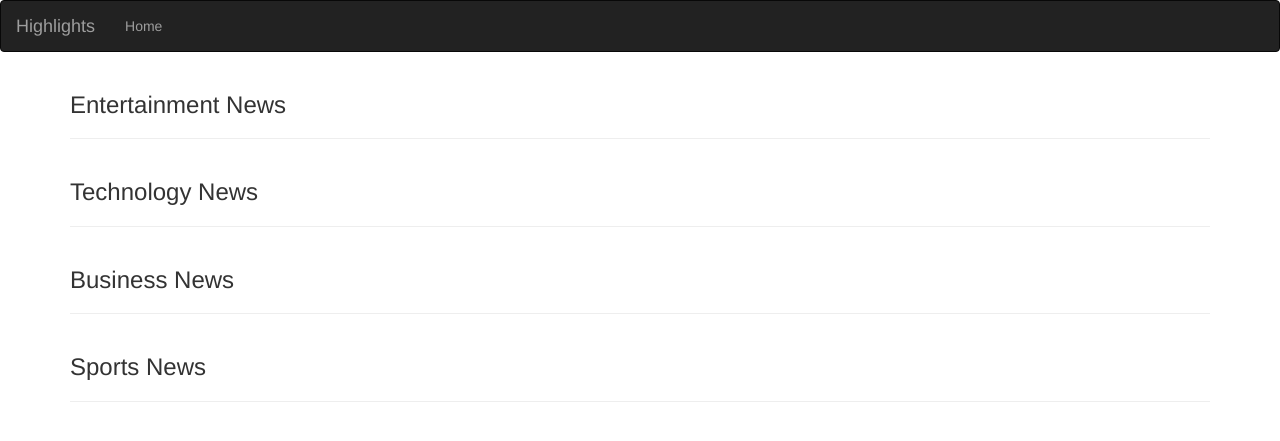
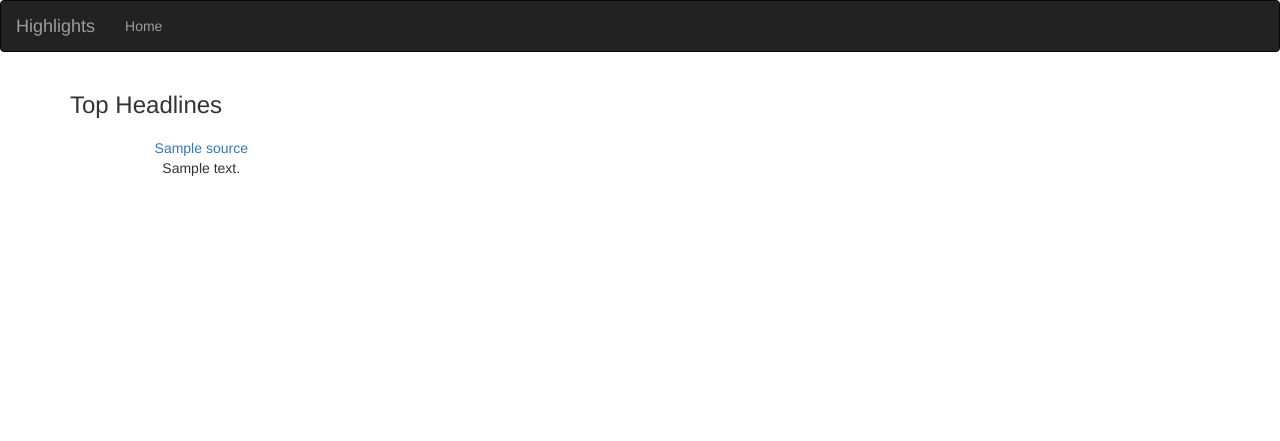
Before and after one commit to Jay-68/news-highlight, a Flask app: template app/templates/index.html in a window 1280 px wide. Shown: the top 441 px of the page. Run offline with Flask 2, Linux system fonts and the light colour scheme; the template is opened without the code that fills it: most values are stand-ins (such as "Sample title", 1, 10 or a date in 2020); some libraries are stand-ins or nearby versions.

Commit message:
sources list works

```diff
--- a/app/models.py
+++ b/app/models.py
@@ -6,7 +6,7 @@ class Sources:
     def __init__(self, id, name, description, url, category, country):
         self.id = id
         self.name = name
-        self, description = description
+        self.description = description
         self.url = url
         self.category = category
         self.country = country
--- a/app/request.py
+++ b/app/request.py
@@ -22,9 +22,8 @@ def get_sources():
     Function to get the json response to the provided url request
     '''
 
-    print(get_sources_url)
 
-    with urllib.request.urlopen(get_sources_url) as url:
+    with urllib.request.urlopen(base_url+api_key) as url:
         get_sources_data = url.read()
         get_sources_response = json.loads(get_sources_data)
 
@@ -52,7 +51,7 @@ def process_sources(sources_list):
         url = source_item.get('url')
         category = source_item.get('category')
         country = source_item.get('country')
-        sources_object = Sources(id, name, description, url, category, country)
+        sources_object = Sources(id, name, description, url,category,country)
         sources_results.append(sources_object)
 
     return sources_results
--- a/app/templates/index.html
+++ b/app/templates/index.html
@@ -1,30 +1,27 @@
-{% extends 'base.html'%}
-{% import 'macros.html' as macro%}
+{%extends 'base.html'%}
 
-<!--Content block-->
-{% block content %}
+{%block content%}
 
 <div class="container">
-  <!--entertainment News-->
-  <h3>Entertainment News</h3>
-  <hr>
-  {{ macro.displaySourceList(entertainment)}}
-
-  <!-- Technology news-->
-  <h3>Technology News</h3>
-  <hr>
-  {{ macro.displaySourceList(technology)}}
-
-  <!-- Business News -->
-  <h3> Business News</h3>
-  <hr>
-  {{ macro.displaySourceList(business)}}
-
-  <!--Sports News-->
-  <h3>Sports News</h3>
-  <hr>
-  {{macro.displaySourceList(sports)}}
-
+  <!-- Top headlines section -->
+  <h3>Top Headlines</h3>
+  {% for source in sources | batch(4) %}
+  <div class="row">
+    {% for source in source %}
+    <div class="col-md-3">
+      <div class="card text-center border-secondary mb-3">
+        <p {{source.name}}>
+        </p>
+        <div class="card-body">
+          <div class="card-title"><a href="{{source.url}}" target="_blank">{{source.name}}
+            </a></div>
+          <p class="card-text">{{source.description|truncate(100)}}</p>
+        </div>
+      </div>
+    </div>
+    {%endfor%}
+  </div>
+  {%endfor%}
 </div>
 
-{% endblock%}
+{% endblock %}
--- a/config.py
+++ b/config.py
@@ -2,7 +2,7 @@ import os
 
 
 class Config:
-    NEWS_SOURCES_BASE_URL = 'https://newsapi.org/v2/sources?/{}&?apiKey={}'
+    NEWS_SOURCES_BASE_URL = 'https://newsapi.org/v2/sources?apiKey='
     ARTICLES_BASE_URL = 'https://newsapi.org/v2/everything?domains=wsj.com,nytimes.com&apiKey='
     NEWS_API_KEY = os.environ.get('NEWS_API_KEY')
 
```
Also changed, not shown: app/main/views.py (+5 -5 lines), app/templates/articles.html (+7 -7 lines).
